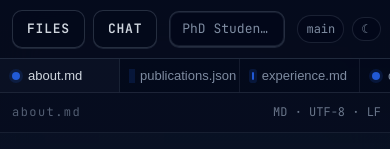
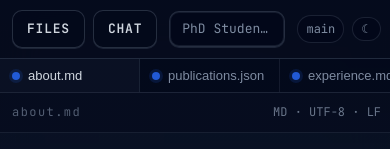
Before and after one commit to billyexarhakos/portfolio, a Next.js app: page / in a window 390 px wide. Shown: the top 149 px of the page. Built offline with nearby package versions, Linux system fonts and the light colour scheme.

Commit message:
fix file tab width on phone

```diff
--- a/src/app/globals.css
+++ b/src/app/globals.css
@@ -410,7 +410,7 @@ html[data-theme="light"] {
 .tabStrip {
   display: grid;
   grid-auto-flow: column;
-  grid-auto-columns: minmax(120px, max-content);
+  grid-auto-columns: minmax(140px, max-content);
   overflow-x: auto;
   overflow-y: hidden;
   background: var(--ide-tabstrip-bg);
@@ -447,6 +447,8 @@ html[data-theme="light"] {
   border-right: 1px solid var(--ide-tab-border-right);
   cursor: pointer;
   white-space: nowrap;
+  min-width: 0;
+  max-width: 260px;
 }
 .tab:hover {
   background: var(--ide-hover-bg);
@@ -461,9 +463,13 @@ html[data-theme="light"] {
   border-radius: 999px;
   background: var(--ide-tab-accent);
   box-shadow: 0 0 0 3px var(--ide-tab-accent-ring);
+  flex-shrink: 0;
 }
 .tabLabel {
   font-size: 13px;
+  min-width: 0;
+  overflow: hidden;
+  text-overflow: ellipsis;
 }
 .tabFiller {
   border-left: 1px solid var(--ide-tab-filler-border);
```
